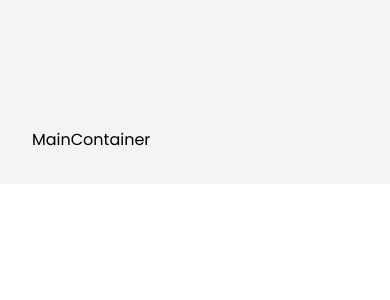
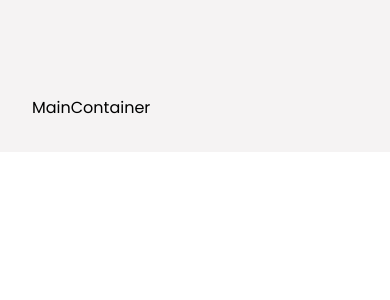
Before and after one commit to Natalia1607/Food-Delivery-App, a React (Create React App) app: page / in a window 390 px wide. Shown: the top 300 px of the page. Built offline with nearby package versions, Linux system fonts and the light colour scheme.

Commit message:
Finished Header component

```diff
--- a/src/App.js
+++ b/src/App.js
@@ -9,7 +9,7 @@ const App = () => {
       <div className='w-screen h-auto flex flex-col bg-primary'>
           <Header />
 
-          <main className='mt-24 p-8 w-full'>
+          <main className='mt-16 md:mt-24 p-8 w-full'>
             <Routes>
               <Route path='/*' element={<MainContainer/>} />
               <Route path='/createItem' element={<CreateContainer/>} />
```
